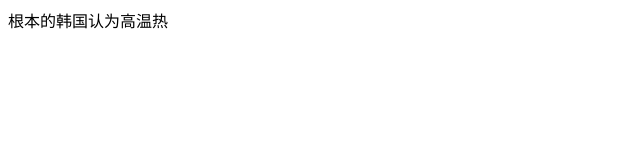
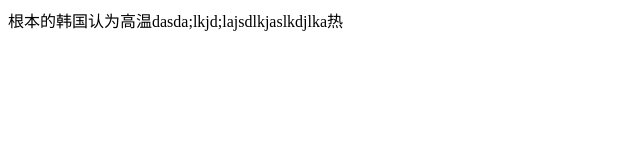
Before and after one commit to zhoukai123456/test1, a plain HTML site: page index.html in a window 1280 px wide. Shown: the whole page, without its empty margins (0-640 px from the left). Drawn offline with Linux system fonts and the light colour scheme.

```diff
--- a/index.html
+++ b/index.html
@@ -5,6 +5,6 @@
 		<title></title>
 	</head>
 	<body>
-		<div>根本的韩国认为高温热</div>
+		<div>根本的韩国认为高温dasda;lkjd;lajsdlkjaslkdjlka热</div>
 	</body>
 </html>
```
